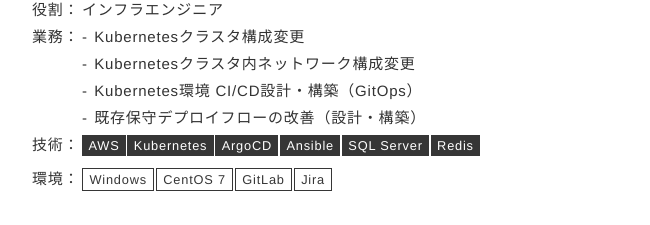
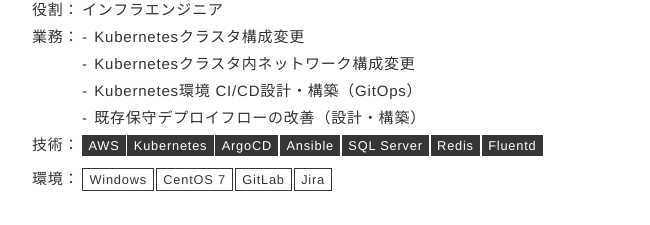
Before and after one commit to masahiro-kasatani/portfolio, a Nuxt app: page / in a window 1280 px wide. Shown: the part 2019-2244 px from the top of the page, without its empty margins (298-948 px from the left). Built offline with nearby package versions, Linux system fonts and the light colour scheme.

Commit message:
update history

```diff
--- a/components/section/HistorySection.vue
+++ b/components/section/HistorySection.vue
@@ -29,7 +29,7 @@
             'Kubernetes環境 CI/CD設計・構築（GitOps）',
             '既存保守デプロイフローの改善（設計・構築）',
           ],
-          techs: ['AWS', 'Kubernetes', 'ArgoCD', 'Ansible', 'SQL Server', 'Redis'],
+          techs: ['AWS', 'Kubernetes', 'ArgoCD', 'Ansible', 'SQL Server', 'Redis', 'Fluentd'],
           envs: ['Windows', 'CentOS 7', 'GitLab', 'Jira'],
         },
         {
```
Also changed, not shown: 2 other files (tests, documents, lock files or other folders).
